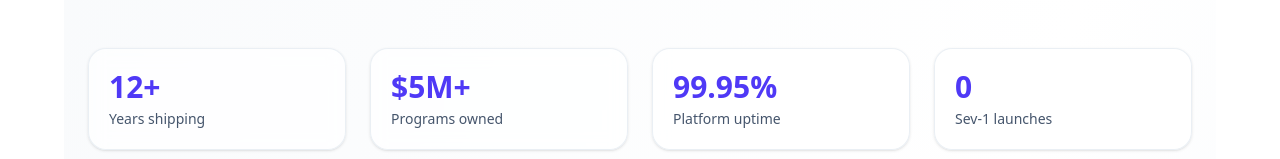
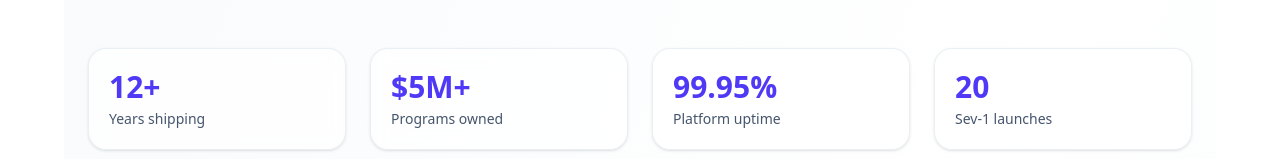
Before and after one commit to khanasad09/asad-portfolio, a Next.js app: page / in a window 1280 px wide. Shown: the part 385-544 px from the top of the page. Built offline with nearby package versions, Linux system fonts and the light colour scheme.

Commit message:
Update Portfolio.tsx

```diff
--- a/components/Portfolio.tsx
+++ b/components/Portfolio.tsx
@@ -140,7 +140,7 @@ function HomePage() {
           <Metric value="12+" label="Years shipping" />
           <Metric value="$5M+" label="Programs owned" />
           <Metric value="99.95%" label="Platform uptime" />
-          <Metric value="0" label="Sev-1 launches" />
+          <Metric value="20" label="Sev-1 launches" />
         </div>
       </section>
 
```
